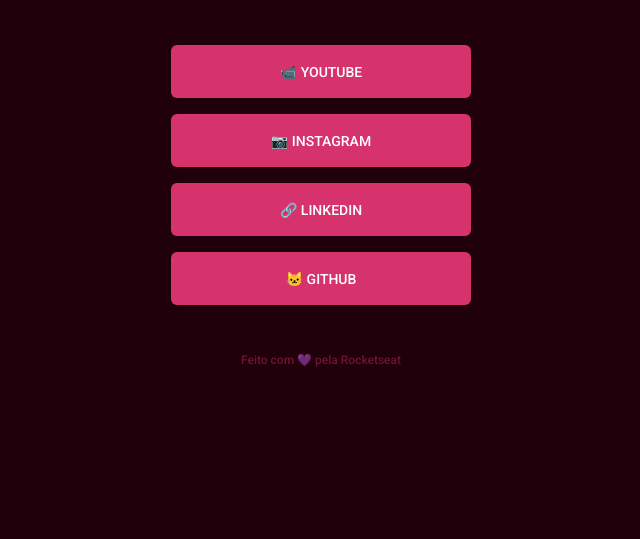
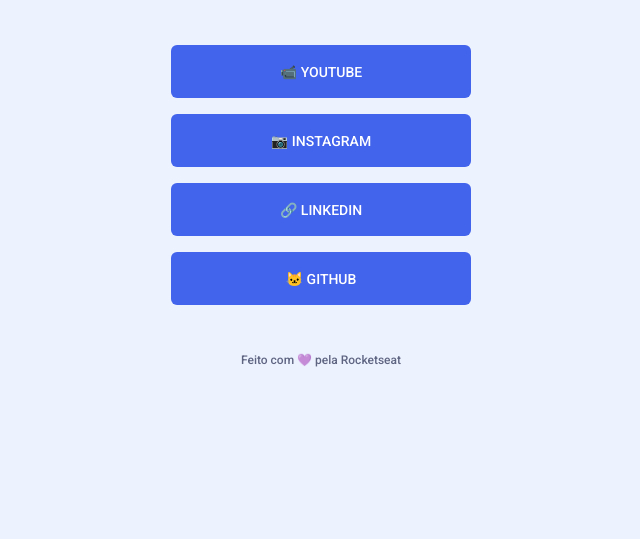
Before and after one commit to dev1lucas/maratona-explorer-2, a plain HTML site: page index.html in a window 1280 px wide. Shown: the part 261-800 px from the top of the page, without its empty margins (319-959 px from the left). Drawn offline with Linux system fonts and the light colour scheme.

Commit message:
Troca de cor

```diff
--- a/index.html
+++ b/index.html
@@ -11,7 +11,7 @@
         <link href="https://fonts.googleapis.com/css2?family=Roboto+Mono&family=Roboto:wght@500;700&display=swap" rel="stylesheet">
         <link rel="stylesheet" href="style.css">
     </head>
-    <body class="dark-pink">
+    <body class="dark">
         <div class="container">
             <img src="https://static.natgeo.pt/files/styles/image_3200/public/75552.ngsversion.1422285553360.webp?w=768&h=512" alt="Gato">
             <h1>Lucas Santos</h1>
```
